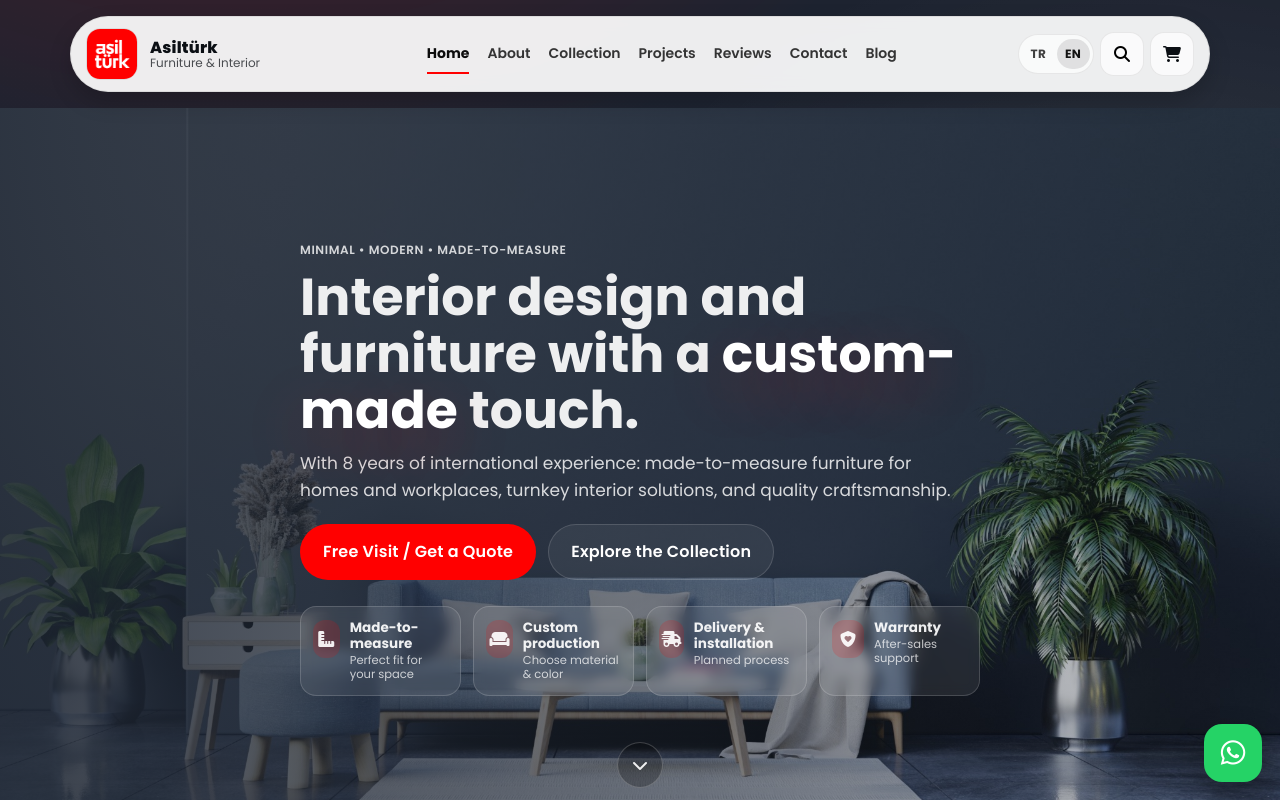
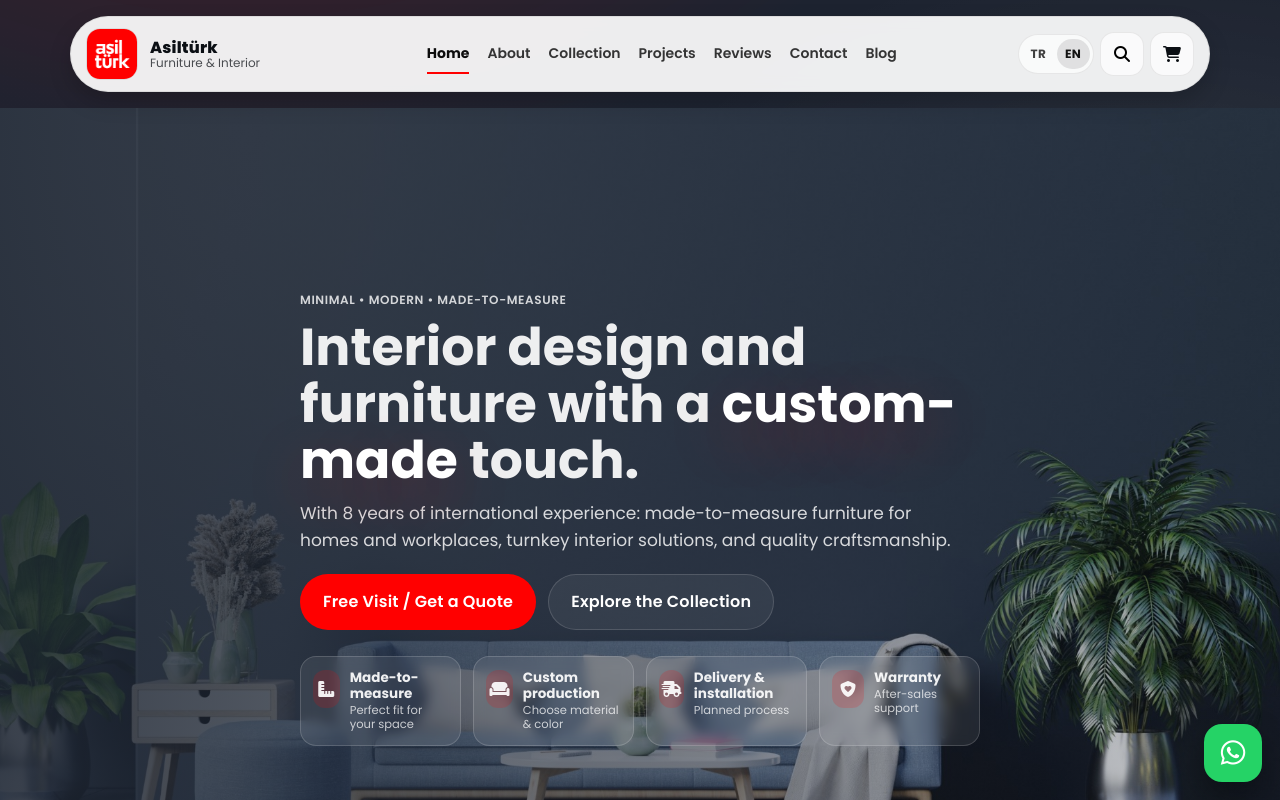
Before and after one commit to OsmanAsilturk/OsmanAsilturk.github.io, a plain HTML site: page index.html in a window 1280 px wide. Shown: the top 800 px of the page. Drawn offline with Linux system fonts and the light colour scheme.

Commit message:
Update style.css

```diff
--- a/styles/style.css
+++ b/styles/style.css
@@ -289,13 +289,18 @@
 /* Hero */
 .hero{
   position: relative;
-  min-height: calc(100vh - 10rem);
+  min-height: 100vh;                 /* calc(100vh - 10rem) yerine */
   display: grid;
   align-items: center;
-  margin-top: 0; /* bring hero closer to header */
+  margin-top: 0;                     /* negatif değeri kaldır */
   padding: 7.5rem 0 5.5rem;
-  background: url("../images/home.jpeg") center/cover no-repeat;
+
+  background-image: url("../images/home.jpeg");
+  background-repeat: no-repeat;
+  background-size: cover;
+  background-position: center bottom; /* altı sabitle */
 }
+
 .hero-overlay{
   position: absolute;
   inset: 0;
```
